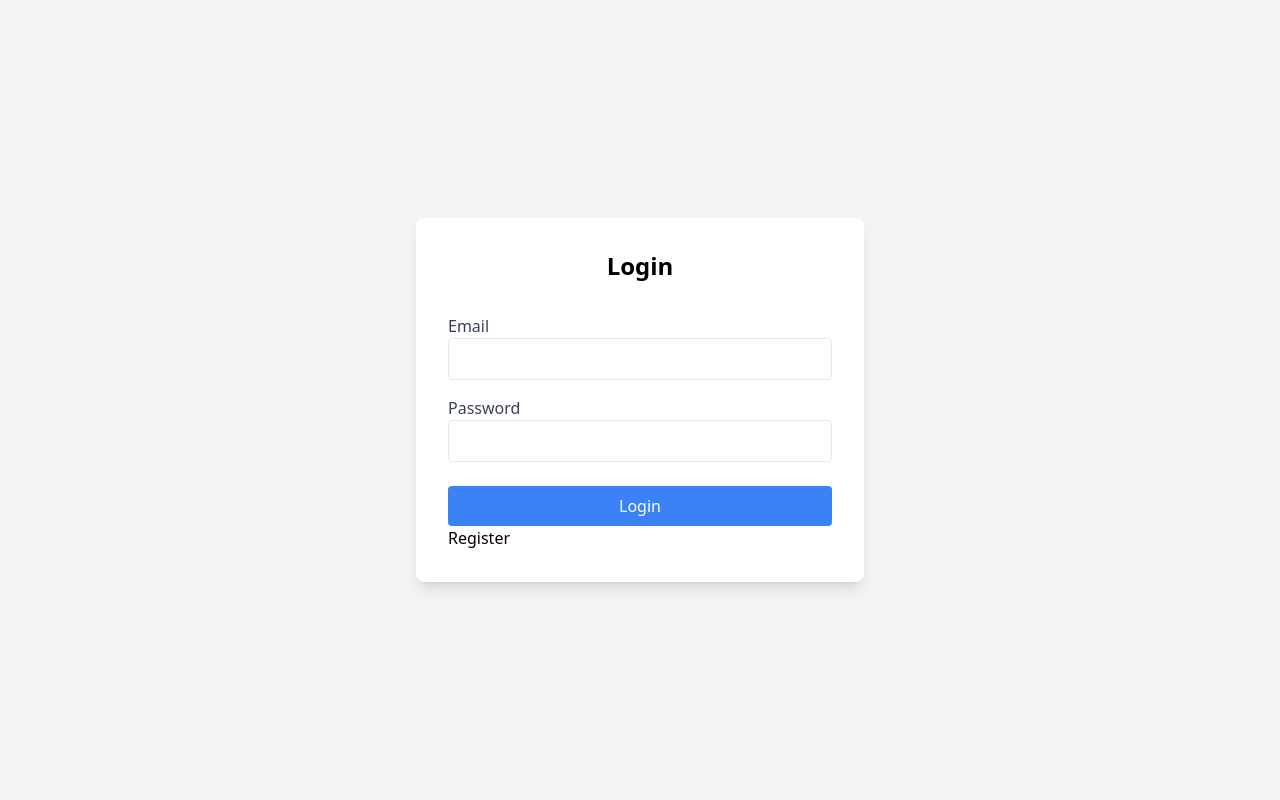
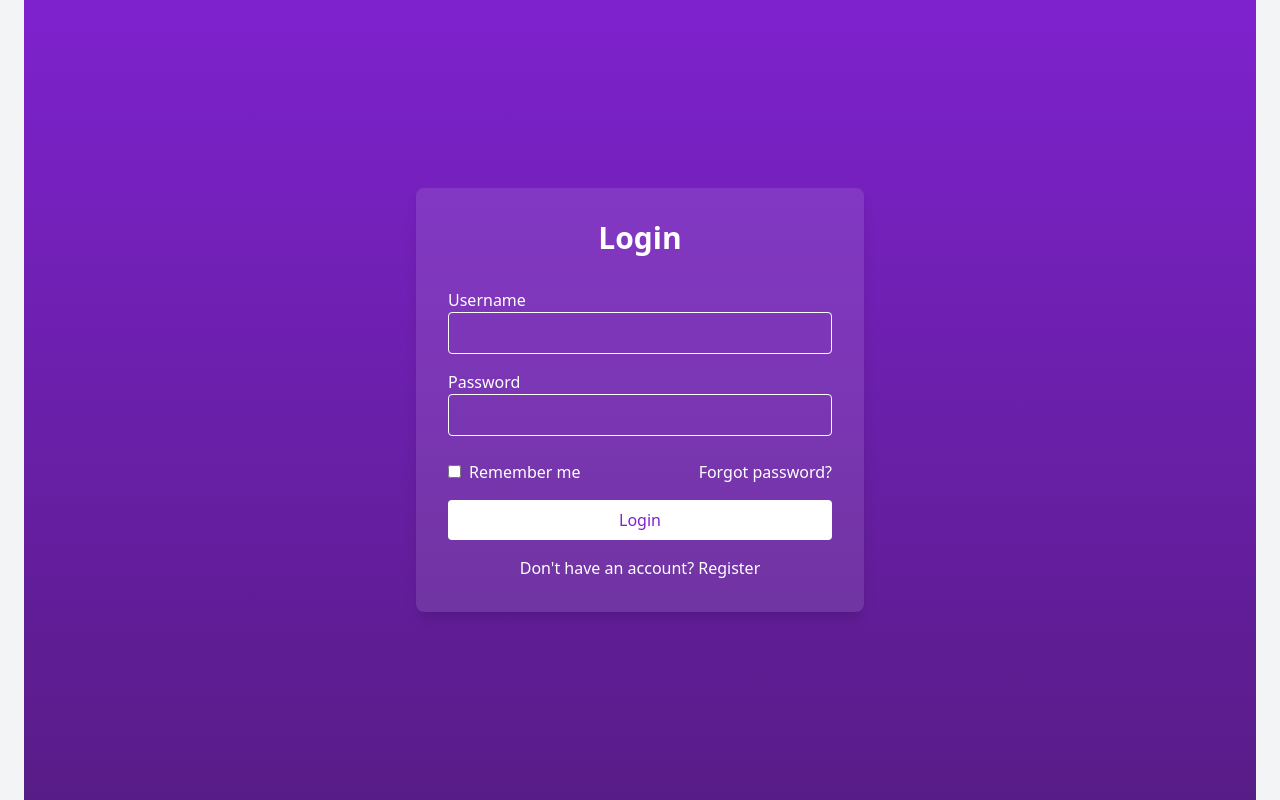
Before and after one commit to yonalvab/fronted-group-n4, a React (Vite) app: page / in a window 1280 px wide. Built offline with nearby package versions, Linux system fonts and the light colour scheme; a web font is replaced by a local one.

Commit message:
commit guiardado

```diff
--- a/src/components/Login/index.jsx
+++ b/src/components/Login/index.jsx
@@ -8,46 +8,74 @@ export const Login = () => {
 
     const handleSubmit = async (e) => {
         e.preventDefault();
-        // Agregar logica del backend
-        setMessage('Login succesful');
+
+        try {
+            const response = await fetch('/usuarios/login', {
+                method: 'POST',
+                headers: {
+                    'Content-Type': 'application/json',
+                },
+                body: JSON.stringify({ email, password }), // shorthand for { email: email, password: password }
+            });
+
+            if (response.ok) {
+                setMessage('Login successful');
+                // Aquí podrías redirigir al usuario a otra página si el login es exitoso
+            } else {
+                const data = await response.json();
+                setMessage(data.message || 'Error: Unable to login.');
+            }
+        } catch (error) {
+            console.error('Error:', error);
+            setMessage('Error: Unable to login. Please try again later.');
+        }
     };
 
     return (
-        <div className="flex flex-col items-center justify-center min-h-screen bg-gray-100">
-            <div className="max-w-md w-full bg-white p-8 shadow-lg rounded-lg">
-                <h2 className="text-2xl font-bold mb-8 text-center">Login</h2>
+        <div className="flex flex-col items-center justify-center min-h-screen bg-gradient-to-b from-purple-700 to-purple-900">
+            <div className="max-w-md w-full bg-white bg-opacity-10 p-8 shadow-lg rounded-lg">
+                <h2 className="text-3xl font-bold mb-8 text-center text-white">Login</h2>
                 {message && <p className="text-red-500 text-center mb-4">{message}</p>}
                 <form onSubmit={handleSubmit}>
                     <div className="mb-4">
-                        <label className="block text-gray-700">Email</label>
+                        <label className="block text-white">Username</label>
                         <input
-                            type="email"
-                            className="w-full px-3 py-2 border rounded"
+                            type="text"
+                            className="w-full px-3 py-2 border border-white rounded bg-transparent text-white"
                             value={email}
                             onChange={(e) => setEmail(e.target.value)}
                         />
                     </div>
                     <div className="mb-6">
-                        <label className="block text-gray-700">Password</label>
+                        <label className="block text-white">Password</label>
                         <input
                             type="password"
-                            className="w-full px-3 py-2 border rounded"
+                            className="w-full px-3 py-2 border border-white rounded bg-transparent text-white"
                             value={password}
                             onChange={(e) => setPassword(e.target.value)}
                         />
                     </div>
-                    <Link to='/dashboard' >
-                        <button
-                            type="submit"
-                            className="w-full py-2 bg-blue-500 text-white rounded hover:bg-blue-700"
-                        >
-                            Login
-                        </button>
+                    <div className="flex items-center justify-between mb-4">
+                        <div>
+                            <input type="checkbox" className="mr-2" />
+                            <span className="text-white">Remember me</span>
+                        </div>
+                        <Link to="/forgot-password" className="text-white hover:underline">
+                            Forgot password?
+                        </Link>
+                    </div>
+                    <button
+                        type="submit"
+                        className="w-full py-2 bg-white text-purple-700 rounded hover:bg-gray-200"
+                    >
+                        Login
+                    </button>
+                </form>
+                <div className="text-center mt-4">
+                    <Link to="/register" className="text-white hover:underline">
+                        Don't have an account? Register
                     </Link>
-                    <Link to='/register' >
-                        <a href="">Register</a>
-                    </Link>
-                </form>
+                </div>
             </div>
         </div>
     );
--- a/src/components/Register/index.jsx
+++ b/src/components/Register/index.jsx
@@ -9,56 +9,79 @@ const Register = () => {
 
     const handleSubmit = async (e) => {
         e.preventDefault();
+
         if (password !== confirmPassword) {
             setMessage('Passwords do not match');
             return;
         }
-        // Agregar la lógica de envío de datos al backend
+
+        try {
+            const response = await fetch('/usuarios/registro', {
+                method: 'POST',
+                headers: {
+                    'Content-Type': 'application/json',
+                },
+                body: JSON.stringify({ email, password }), // shorthand for { email: email, password: password }
+            });
+
+            if (response.ok) {
                 setMessage('Registration successful');
+                // Aquí podrías redirigir al usuario a otra página si el registro es exitoso
+            } else {
+                const data = await response.json();
+                setMessage(data.message || 'Error: Unable to register.');
+            }
+        } catch (error) {
+            console.error('Error:', error);
+            setMessage('Error: Unable to register. Please try again later.');
+        }
     };
 
     return (
-        <div className="flex flex-col items-center justify-center min-h-screen bg-gray-100">
-            <div className="max-w-md w-full bg-white p-8 shadow-lg rounded-lg">
-                <h2 className="text-2xl font-bold mb-8 text-center">Register</h2>
+        <div className="flex flex-col items-center justify-center min-h-screen bg-gradient-to-b from-purple-700 to-purple-900">
+            <div className="max-w-md w-full bg-white bg-opacity-10 p-8 shadow-lg rounded-lg">
+                <h2 className="text-3xl font-bold mb-8 text-center text-white">Register</h2>
                 {message && <p className="text-red-500 text-center mb-4">{message}</p>}
                 <form onSubmit={handleSubmit}>
                     <div className="mb-4">
-                        <label className="block text-gray-700">Email</label>
+                        <label className="block text-white">Email</label>
                         <input
                             type="email"
-                            className="w-full px-3 py-2 border rounded"
+                            className="w-full px-3 py-2 border border-white rounded bg-transparent text-white"
                             value={email}
                             onChange={(e) => setEmail(e.target.value)}
                         />
                     </div>
                     <div className="mb-4">
-                        <label className="block text-gray-700">Password</label>
+                        <label className="block text-white">Password</label>
                         <input
                             type="password"
-                            className="w-full px-3 py-2 border rounded"
+                            className="w-full px-3 py-2 border border-white rounded bg-transparent text-white"
                             value={password}
                             onChange={(e) => setPassword(e.target.value)}
                         />
                     </div>
                     <div className="mb-6">
-                        <label className="block text-gray-700">Confirm Password</label>
+                        <label className="block text-white">Confirm Password</label>
                         <input
                             type="password"
-                            className="w-full px-3 py-2 border rounded"
+                            className="w-full px-3 py-2 border border-white rounded bg-transparent text-white"
                             value={confirmPassword}
                             onChange={(e) => setConfirmPassword(e.target.value)}
                         />
                     </div>
-                    <Link to='/dashboard' >
                     <button
                         type="submit"
-                            className="w-full py-2 bg-blue-500 text-white rounded hover:bg-blue-700"
+                        className="w-full py-2 bg-white text-purple-700 rounded hover:bg-gray-200"
                     >
                         Register
                     </button>
+                </form>
+                <div className="text-center mt-4">
+                    <Link to="/login" className="text-white hover:underline">
+                        Already have an account? Login
                     </Link>
-                </form>
+                </div>
             </div>
         </div>
     );
```
Lines whose indentation alone changed are shown as unchanged.
